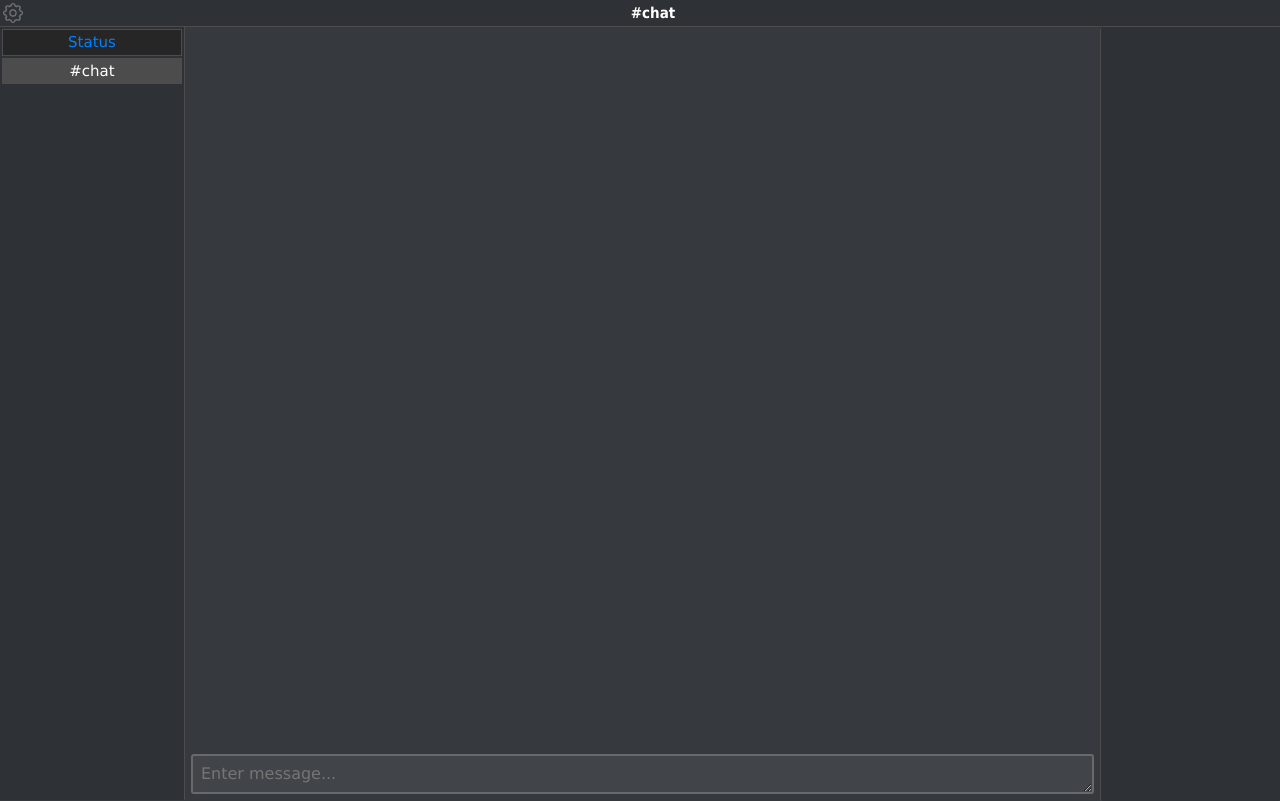
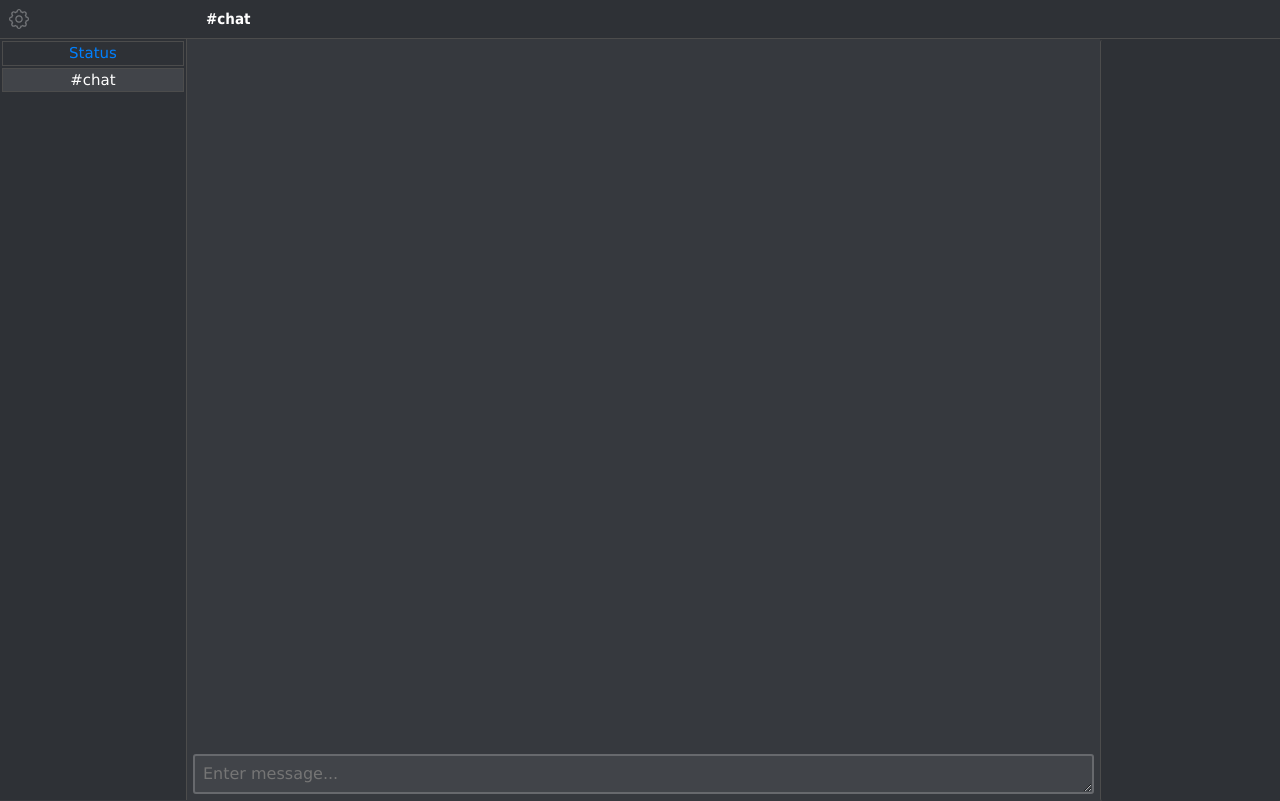
Before and after one commit to wIRC/wIRC.github.io, a plain HTML site: page index.html in a window 1280 px wide. Drawn offline with Linux system fonts and the light colour scheme.

Commit message:
Change title bar appearance

```diff
--- a/BS.js
+++ b/BS.js
@@ -751,7 +751,7 @@ BSServer.prototype.onEvent = function (e) {
             var msg = '* Disconnected' + (e.text ? ': ' + e.text : '');
             this.alias('ECHO', 'Status', msg);
             for (var i in this.windows) if (/^#/.test(i)) BS.UI.echo(msg, this.getWindow(i));
-            this.win.button.element.value = 'Status';
+            this.win.button.element.innerHTML = 'Status';
             break;
         }
         case 'JOIN': {
@@ -1242,11 +1242,11 @@ BSServer.prototype.remQuery = function (nick) {
 };
 BSServer.prototype.setMe = function (me) {
     this.me = me;
-    this.win.button.element.value = this.network + ' ' + this.me;
+    this.win.button.element.innerHTML = this.network + ' ' + this.me;
 };
 BSServer.prototype.setNetwork = function (network) {
     this.network = network;
-    this.win.button.element.value = this.network + ' ' + this.me;
+    this.win.button.element.innerHTML = this.network + ' ' + this.me;
 };
 
 
@@ -1831,10 +1831,12 @@ function BSSwitchbar(server) {
     document.getElementById('switchbar').appendChild(this.element);
 }
 BSSwitchbar.prototype.addButton = function (label, win) {
-    var element = document.createElement("input");
-    element.setAttribute('type', 'button');
+    var element = document.createElement("span");
+    //element.setAttribute('type', 'button');
+    element.setAttribute('class', 'button');
     element.setAttribute('data-wid', String(win.wid));
-    element.setAttribute('value', label);
+    //element.setAttribute('value', label);
+    element.appendChild(document.createTextNode(label));
     element.addEventListener('click', function (e) {
         BSWindow.windows[e.target.getAttribute('data-wid')].toogle();
     });
@@ -1886,7 +1888,6 @@ BSSwitchbar.prototype.update = function () {
     }
     for (var i = 0; i < buttons.length; i++) {
         this.element.appendChild(this.buttons[buttons[i]].element);
-        this.element.appendChild(document.createElement('br'));
     }
 };
 BSSwitchbar.prototype.deselected = function (button) {
--- a/index.html
+++ b/index.html
@@ -28,6 +28,7 @@
                     <span id="settingsButton"></span>
                 </span>
                 <span id="title"></span>
+                <span id="lag"></span>
             </span>
             <span id="body">
                 <span id="switchbar"></span>
@@ -70,7 +71,6 @@
             </div>
         </div>
         <audio src="beep.mp3" id="beep"></audio>
-        <span id="lag"></span>
         <style id="style"></style>
     </body>
 </html>
--- a/scheme-black.css
+++ b/scheme-black.css
@@ -5,7 +5,7 @@ body {
 a {
     color: #fff;
 }
-input, textarea, select {
+input, textarea, select, span.button {
     background-color: #262626;
     border-color: #4c4c4c;
     color: #ccc;
@@ -28,21 +28,21 @@ input, textarea, select {
 .nick {
     color: #808080;
 }
-input.selected {
+span.button.selected {
     background-color: #4c4c4c;
     color: #fff;
 }
-input.newLine {
+span.button.newLine {
     color: #0080ff;
 }
-input.newMsg {
+span.button.newMsg {
     color: #ff0000;
 }
-input.highlight {
+span.button.highlight {
     color: #009000;
 }
 ::-webkit-scrollbar-thumb {
-    background-color: #181818;
+    background-color: #1e2124;
 }
 ::-webkit-scrollbar-track-piece {
     background-color: #2e3136;
--- a/scheme-dark.css
+++ b/scheme-dark.css
@@ -5,7 +5,7 @@ body {
 a {
     color: #fff;
 }
-input, textarea, select {
+input, textarea, select, span.button {
     background-color: #262626;
     border-color: #4c4c4c;
     color: #ccc;
@@ -32,21 +32,24 @@ textarea {
 .nick {
     color: #808080;
 }
-input.selected {
-    background-color: #4c4c4c;
+span.button {
+    background-color: #2e3136;
+}
+span.button.selected {
+    background-color: #414449;
     color: #fff;
 }
-input.newLine {
+span.button.newLine {
     color: #0080ff;
 }
-input.newMsg {
+span.button.newMsg {
     color: #ff0000;
 }
-input.highlight {
+span.button.highlight {
     color: #009000;
 }
 ::-webkit-scrollbar-thumb {
-    background-color: #181818;
+    background-color: #1e2124;
 }
 ::-webkit-scrollbar-track-piece {
     background-color: #2e3136;
--- a/styles.css
+++ b/styles.css
@@ -14,7 +14,7 @@ body {
 table {
   border-collapse: collapse;
 }
-input, textarea, select {
+input, textarea, select, span.button {
     font-family: Verdana, Arial, Helvetica, Sans-serif;
     font-size: 1em;
     border: 1px solid;
@@ -37,7 +37,7 @@ u {
 #titleLine {
     display: flex;
     flex-direction: row;
-    min-height: 26px;
+    min-height: 38px;
 }
 #title {
     display: flex;
@@ -45,7 +45,7 @@ u {
     flex-grow: 1;
     font-weight: bold;
     justify-content: center;
-    text-align: center;
+    margin-left: 20px;
 }
 #body {
     border-top: 1px solid;
@@ -75,6 +75,7 @@ u {
     flex-grow: 1;
     overflow-y: auto;
     -webkit-overflow-scrolling: touch;
+    height: 0;
 }
 #scrollbox div {
     width: 100%;
@@ -87,10 +88,13 @@ u {
     vertical-align: top;
     padding: 2px;
 }
-#switchbar input {
+#switchbar span.button {
     margin-bottom: 2px;
     line-height: 1.5em;
     width: 180px;
+    display: block;
+    text-align: center;
+    cursor: pointer;
 }
 #editboxes {
     display: flex;
@@ -171,13 +175,17 @@ u {
     width: 95%;
     font-family: monospace;
 }
+#buttons {
+    width: 186px;
+}
 #buttons > span {
     padding: 0;
     width: 20px;
     height: 20px;
     display: block;
-    margin: 3px;
+    margin: 9px;
     opacity: 0.33;
+    cursor: pointer;
 }
 #buttons > span:hover {
     opacity: 1;
@@ -192,9 +200,12 @@ u {
 }
 
 #lag {
-    position: absolute;
-    top: 5px;
-    right: 2px;
+    justify-content: center;
+    vertical-align: middle;
+    display: flex;
+    flex-direction: column;
+    white-space: nowrap;
+    padding: 0 5px;
 }
 .embed {
     display: block;
@@ -208,12 +219,14 @@ u {
 
 
 ::-webkit-scrollbar {
-    width: 12px;
+    width: 14px;
 }
-::-webkit-scrollbar-thumb {
+::-webkit-scrollbar-thumb , ::-webkit-scrollbar-track-piece {
     background-clip: padding-box;
+    border: 3px solid transparent;
     border-radius: 7px;
 }
+
 
 hr {
     border: none;
```
